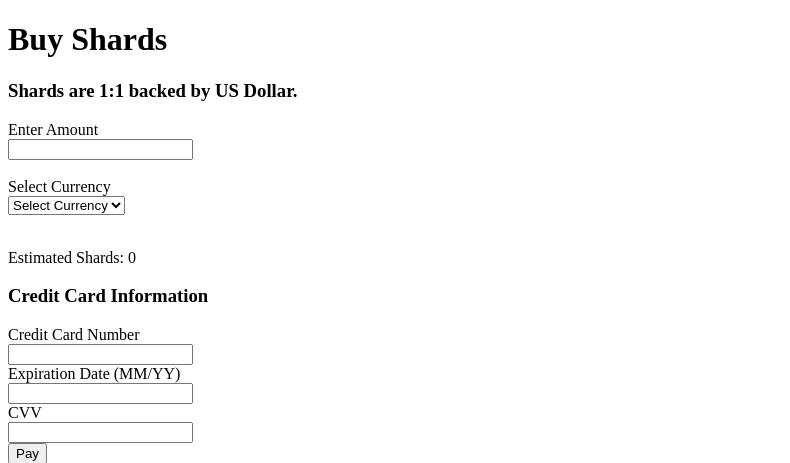
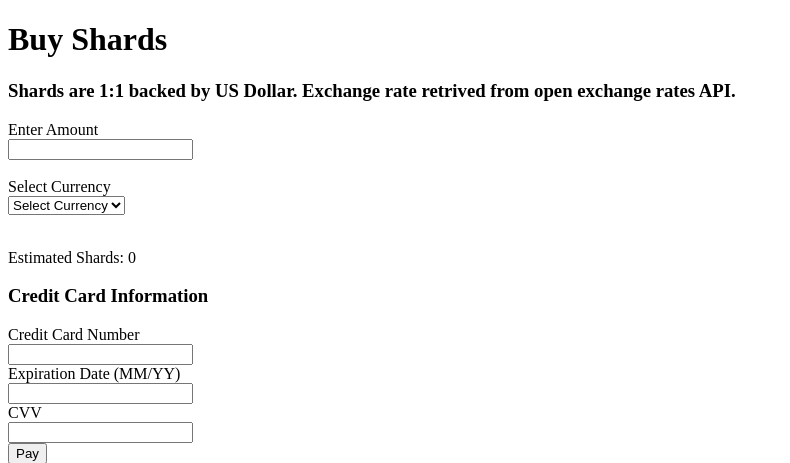
Before and after one commit to uiowahjmjohnsonselt2024/projectdirectory-selt_2024_team_005, a Rails app: template app/views/users/buy_shards.html.erb in a window 1280 px wide. Shown: the top 463 px of the page, without its empty margins (0-790 px from the left). Run offline with Rails 7, Linux system fonts and the light colour scheme; the template is opened without the code that fills it, so the values that code supplies are empty; parts of the project's set-up code (start-up, migrations or seed data) failed here and were passed over; some libraries are stand-ins or nearby versions.

Commit message:
minor change in view

```diff
--- a/app/views/users/buy_shards.html.erb
+++ b/app/views/users/buy_shards.html.erb
@@ -1,5 +1,5 @@
 <h1>Buy Shards</h1>
-<h3>Shards are 1:1 backed by US Dollar. </h3>
+<h3>Shards are 1:1 backed by US Dollar. Exchange rate retrived from open exchange rates API. </h3>
 
 <%= form_with url: process_payment_user_path(@user.username), method: :post, local: true do |f| %>
   <div>
```
